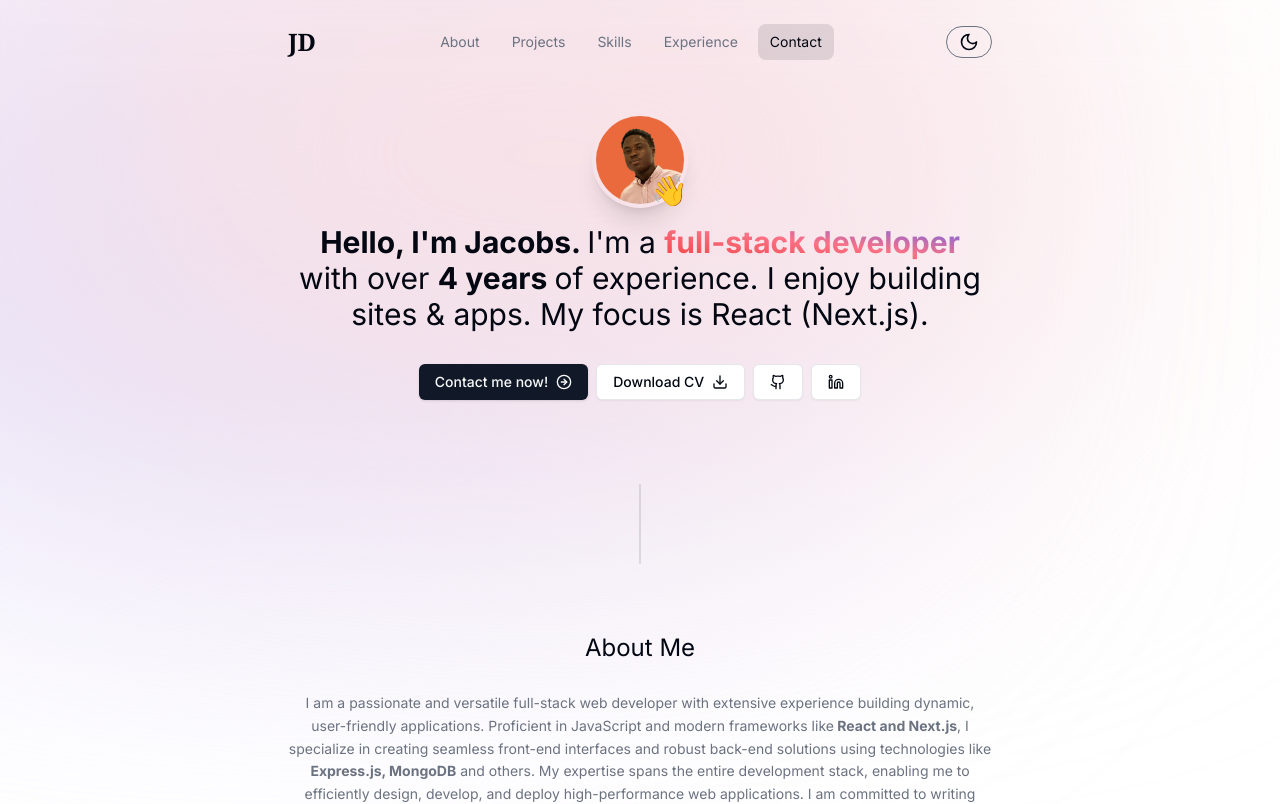
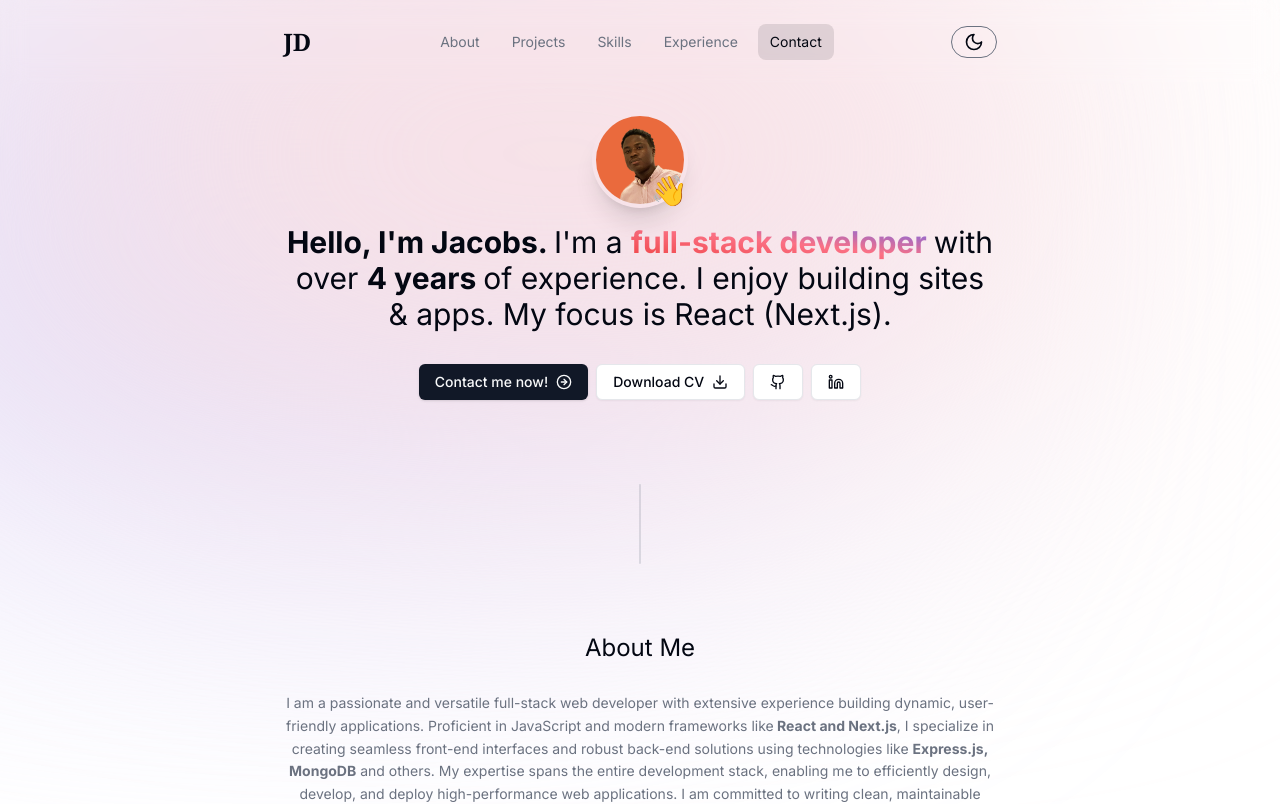
Before and after one commit to BlackSpac3/portfolio, a Next.js app: page / in a window 1280 px wide. Shown: the top 804 px of the page. Built offline with nearby package versions, Linux system fonts and the light colour scheme.

Commit message:
container padding update

```diff
--- a/tailwind.config.js
+++ b/tailwind.config.js
@@ -9,7 +9,7 @@
   theme: {
     container: {
       center: true,
-      padding: "2rem",
+      padding: "1.7rem",
       screens: {
         "2xl": "1400px",
       },
```
